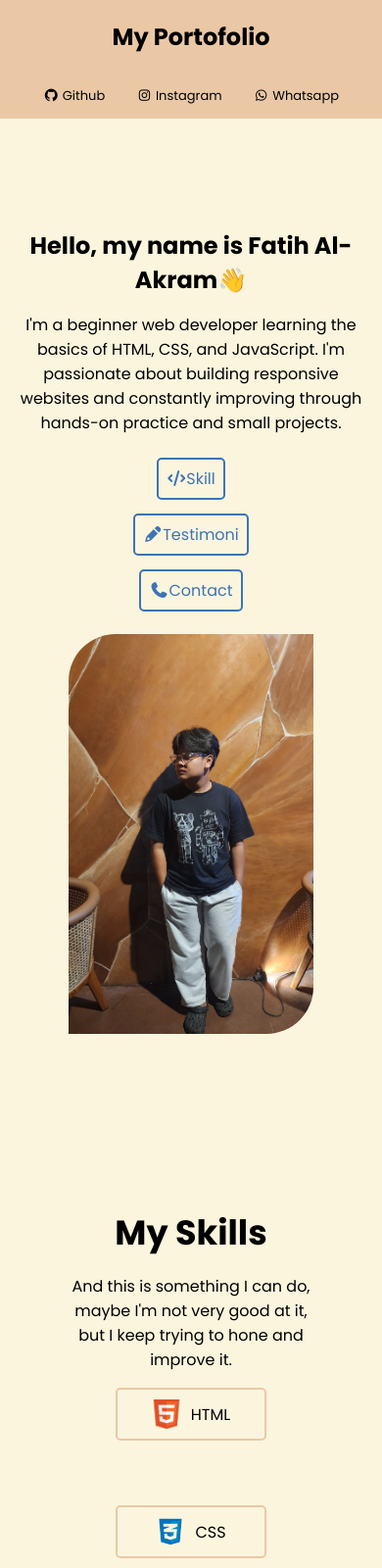
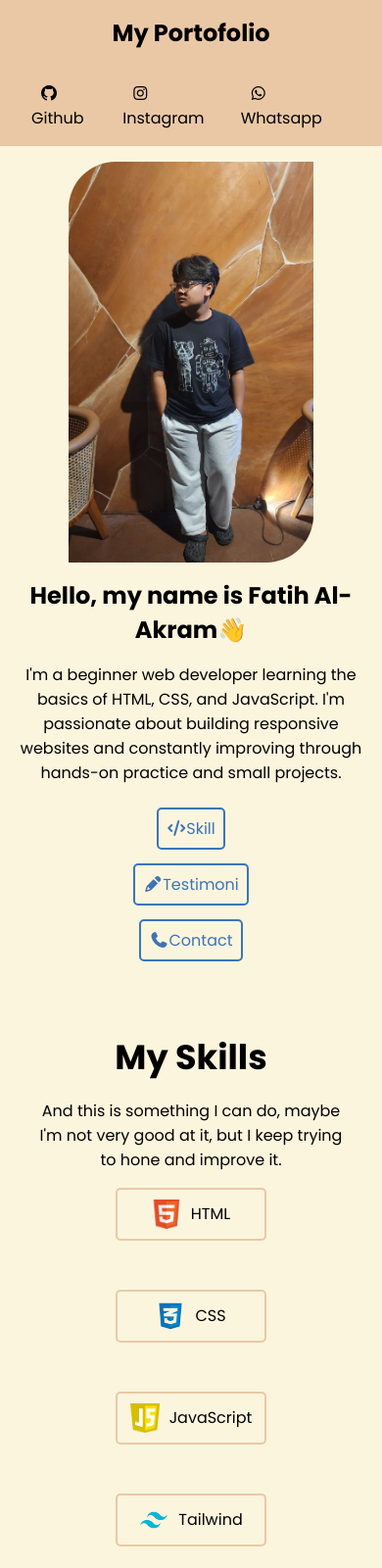
Before and after one commit to Fatihalakram55/portofolio-akram, a plain HTML site: page index.html in a window 390 px wide. Shown: the top 1600 px of the page at 98% size. Drawn offline with Linux system fonts and the light colour scheme.

Commit message:
fix css responsive

```diff
--- a/style.css
+++ b/style.css
@@ -11,19 +11,28 @@ html {
         padding: 0;
     }
 
+    nav h1 {
+        margin: 16px 0;
+    }
+
     .menu {
-        font-size: small;
-        gap: 1rem;
+        display: flex;
+        flex-direction: row;
+        align-items: center;
+        gap: 0.5rem;
+        font-size: 1rem;
+    }
+
+    #skill {
+        padding: 2rem !important;
     }
 
     #hero {
-        flex-direction: column;
+        flex-direction: column-reverse;
         width: 100%;
         text-align: center;
-        padding: 3rem 0;
-
+        padding: 1rem 0 !important;
     }
-
     .kiri {
         text-align: center;
         width: 100px;
@@ -44,9 +53,14 @@ html {
         flex-direction: column;
         align-items: center;
     }
-
 }
 
+@media only screen and (max-width: 376px) {
+    .menu {
+        flex-direction: column;
+        gap: 20px;
+    }
+}
 /* Global style */
 body {
     margin: 0;
@@ -89,8 +103,7 @@ nav a:hover {
     display: flex;
     align-items: center;
     background-color: #FBF5DE;
-    padding: 6rem 0;
-
+    padding: 5rem 0;
 }
 
 #hero h1 {
@@ -146,7 +159,7 @@ hr {
 #skill {
     text-align: center;
     background-color: #FBF5DE;
-    padding: 5rem 4.5rem;
+    padding: 4rem;
 }
 
 #skill h2 {
@@ -168,7 +181,6 @@ hr {
     justify-content: center;
     gap: 10px;
     padding: 10px 0;
-    margin-bottom: 1rem;
     border-radius: 5px;
     align-items: center;
 }
@@ -189,7 +201,7 @@ hr {
 /* Testimoni */
 #testimoni {
     background-color: #FBF5DE;
-    padding: 5rem 0 8rem 0;
+    padding: 4rem 1rem;
     text-align: center;
 }
 #testimoni h2 {
@@ -205,7 +217,6 @@ hr {
 .profile-card img{
     width: 120px;
     border-radius: 50%;
-    margin-bottom: 1rem;
 }
 
 .profile-card {
@@ -218,6 +229,10 @@ hr {
 
 .nama {
     font-weight: bold;
+}
+
+.nama, .pekerjaan, .testimoni {
+    margin: 1rem !important;
 }
 
 .card-container {
@@ -236,7 +251,7 @@ hr {
 /* Contact */
 #contact {
     background-color: #EAC8A6;
-    padding: 5rem 0;
+    padding: 4rem 0;
 }
 
 #contact h2 {
```
